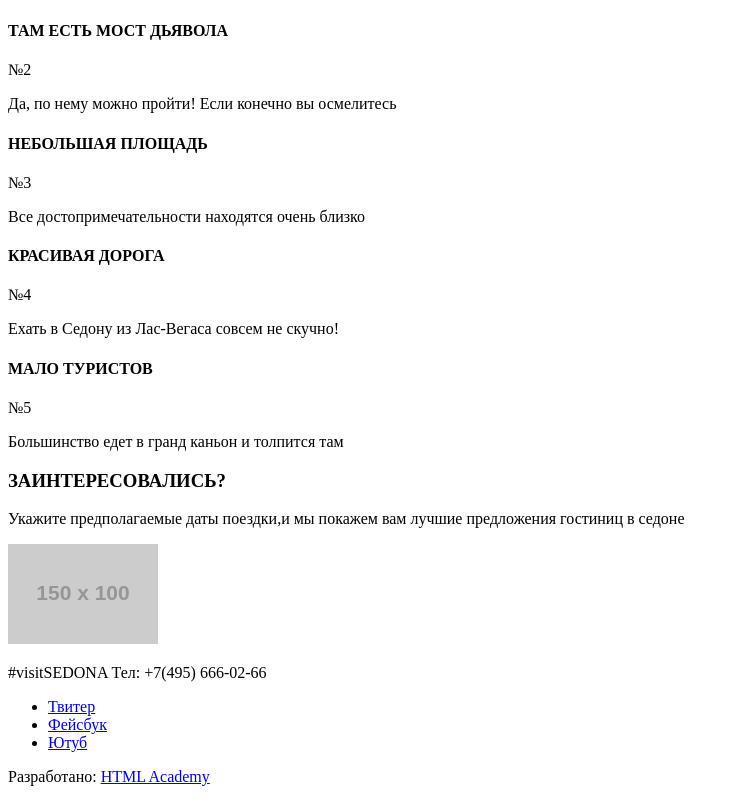
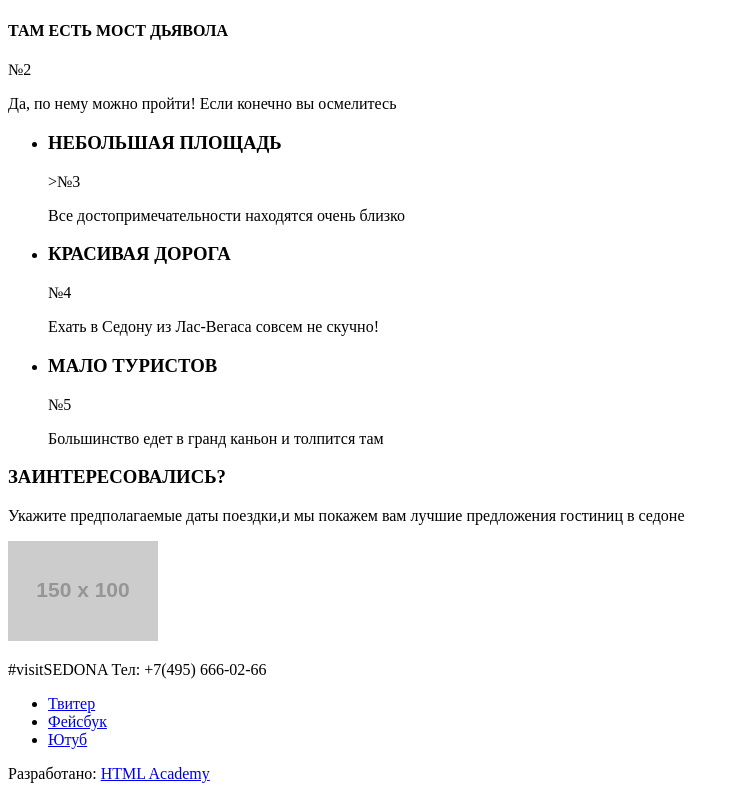
Before and after one commit to Olgavln/1113921-sedona-27, a plain HTML site: page index.html in a window 1280 px wide. Shown: the part 1006-1808 px from the top of the page, without its empty margins (0-739 px from the left). Drawn offline with Linux system fonts and the light colour scheme; placeholder pictures from the web are drawn by us.

Commit message:
внесены правки согласно рекомендаций наставника

```diff
--- a/index.html
+++ b/index.html
@@ -1,12 +1,17 @@
 <!DOCTYPE html>
 <html lang="ru">
+
   <head>
     <meta charset="utf-8">
     <title> HTML Academy: Седона </title>
   </head>
+
   <body>
+
   <header>
+
     <nav>
+
       <a href="index.html">
         <img src="https://via.placeholder.com/150x100" alt="Логотип сайта городка Сидона">
       </a>
@@ -17,7 +22,9 @@
         <li><a href="catalog.html">ГОСТИНИЦЫ</a></li>
       </ul>
     </nav>
+
   </header>
+
   <main>
 
     <img src="https://via.placeholder.com/150x100" alt="фото приглашения в Седону">
@@ -32,6 +39,7 @@
         <p>№1</p>
         <p>Седона — не аттракцион для туристов, там течёт своя жизнь</p>
     </div>
+
       <img src="https://via.placeholder.com/150x100" alt="фото пейзажа городка Седона">
       <ul>
         <li>
@@ -48,32 +56,41 @@
         </li>
       </ul>
       <img src="https://via.placeholder.com/150x100" alt="фото каньона">
+
       <div>
         <h4>ТАМ ЕСТЬ МОСТ ДЬЯВОЛА</h4>
         <p>№2</p>
         <p>Да, по нему можно пройти! Если конечно вы осмелитесь</p>
       </div>
-      <div>
-        <h4> НЕБОЛЬШАЯ ПЛОЩАДЬ</h4>
-        <p>№3</p>
-        <p>Все достопримечательности находятся очень близко</p>
-      </div>
-      <div>
-        <h4>КРАСИВАЯ ДОРОГА</h4>
-        <p>№4</p>
-        <p>Ехать в Седону из Лас-Вегаса совсем не скучно!</p>
-      </div>
-      <div>
-        <h4>МАЛО ТУРИСТОВ</h4>
-        <p>№5</p>
-        <p>Большинство едет в гранд каньон и толпится там</p>
-      </div>
+
+        <ul>
+          <li>
+            <h3>НЕБОЛЬШАЯ ПЛОЩАДЬ</h3>
+            <p>>№3</p>
+            <p>Все достопримечательности находятся очень близко</p>
+          </li>
+
+          <li>
+          <h3>КРАСИВАЯ ДОРОГА</h3>
+          <p>№4</p>
+          <p>Ехать в Седону из Лас-Вегаса совсем не скучно!</p>
+          </li>
+
+          <li>
+          <h3>МАЛО ТУРИСТОВ</h3>
+          <p>№5</p>
+          <p>Большинство едет в гранд каньон и толпится там</p>
+          </li>
+      </ul>
+
     <section>
     <h3>ЗАИНТЕРЕСОВАЛИСЬ?</h3>
     <p>Укажите предполагаемые даты поездки,и мы покажем вам лучшие предложения гостиниц в седоне</p>
      <!-- Здесь будет форма-->
       </section>
     <img src="https://via.placeholder.com/150x100" alt="фото карты городка Седона">
+
+
   </main>
 
   <footer>
```
Also changed, not shown: catalog.html (+25 -9 lines).
